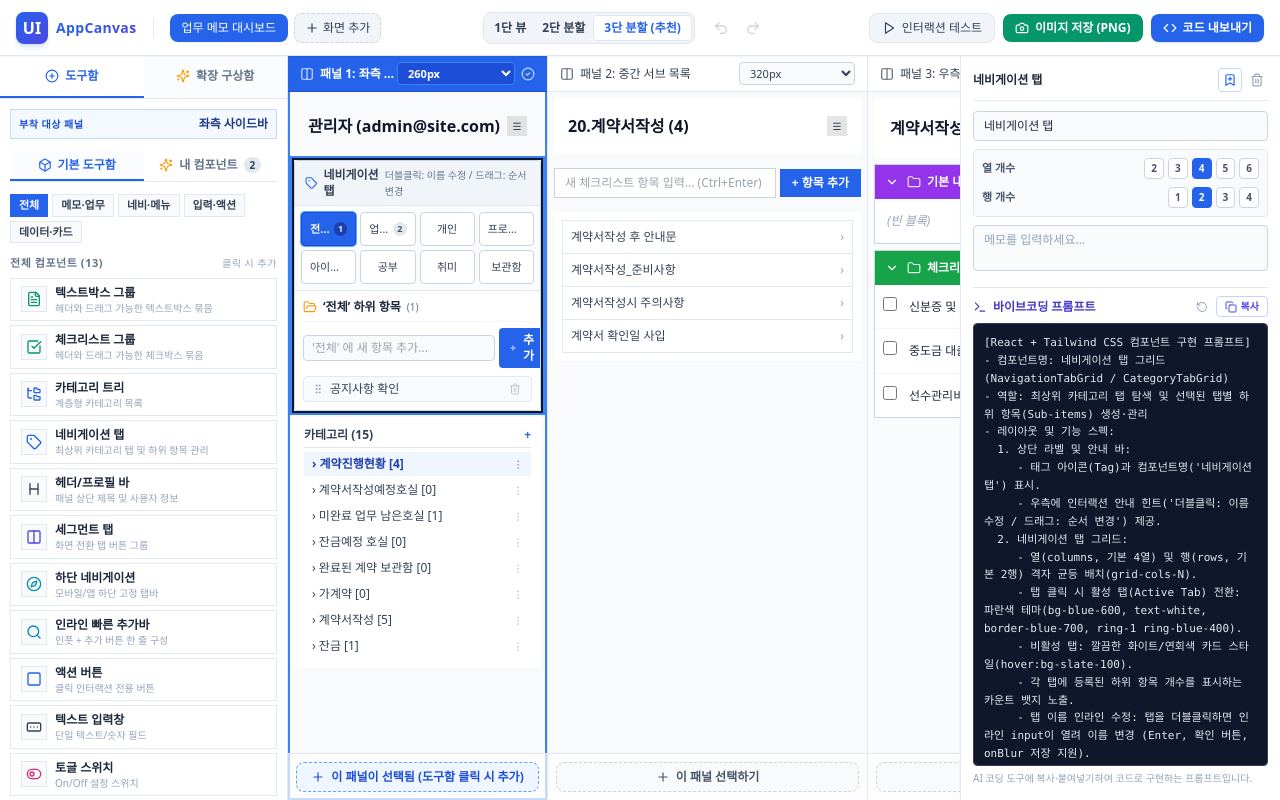
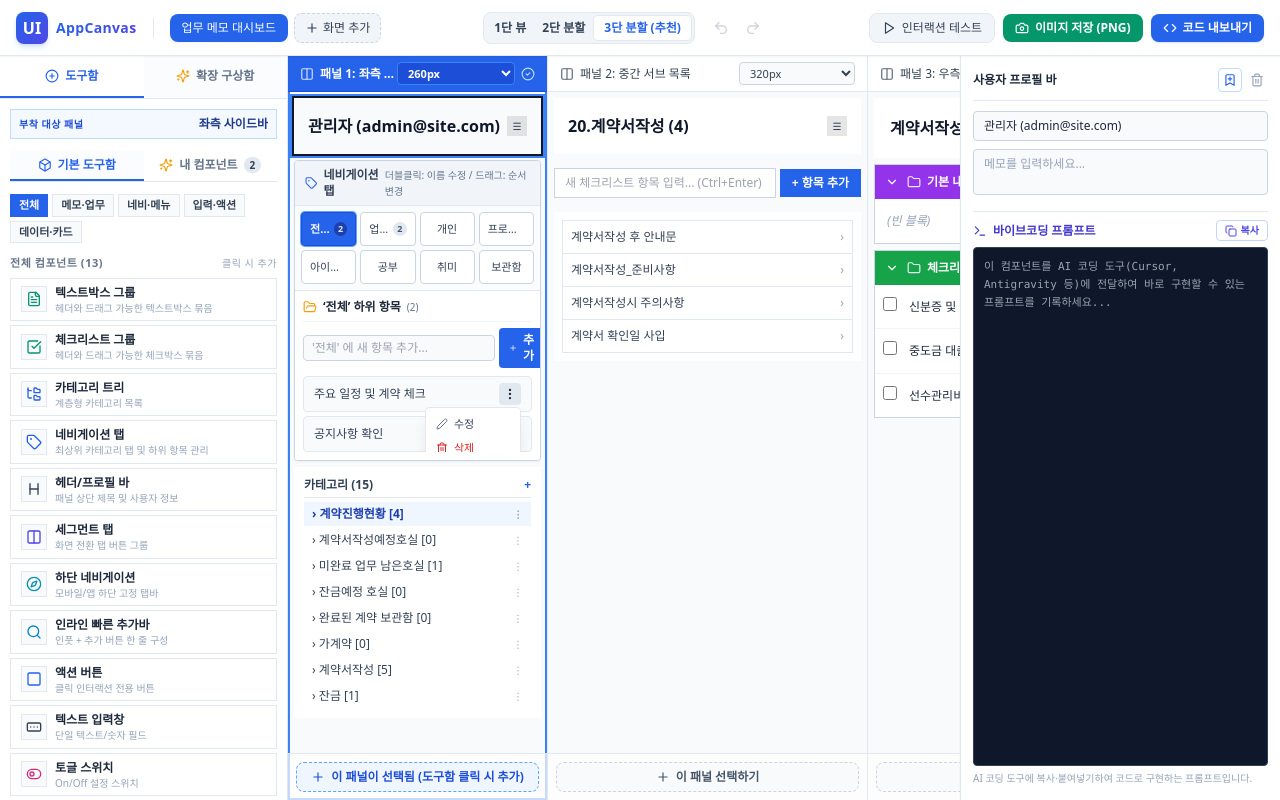
Before and after one commit to smartyoni/front_end_maker, a React (Vite) app: page / in a window 1280 px wide. Both pictures are taken after a click on the button 515 px from the left and 389 px from the top of the page. Built offline with nearby package versions, Linux system fonts and the light colour scheme; a web font is replaced by a local one.

Commit message:
feat: 네비게이션 탭 하위항목 드래그핸들 제거 및 3점메뉴(수정·삭제·취소) 구현, 바이브 프롬프트 동기화

```diff
--- a/src/components/canvas/CategorySubItemList.tsx
+++ b/src/components/canvas/CategorySubItemList.tsx
@@ -1,5 +1,5 @@
 import React, { useState } from 'react';
-import { Plus, Trash2, GripVertical, Check, FolderOpen } from 'lucide-react';
+import { Plus, Check, FolderOpen, MoreVertical, Edit2, Trash2, X } from 'lucide-react';
 
 interface CategorySubItemListProps {
   activeTabName: string;
@@ -22,6 +22,7 @@ export const CategorySubItemList: React.FC<CategorySubItemListProps> = ({
   const [draggedSubIndex, setDraggedSubIndex] = useState<number | null>(null);
   const [editingSubIndex, setEditingSubIndex] = useState<number | null>(null);
   const [editingSubText, setEditingSubText] = useState('');
+  const [menuOpenIndex, setMenuOpenIndex] = useState<number | null>(null);
 
   const handleAdd = (e: React.FormEvent) => {
     e.preventDefault();
@@ -31,12 +32,25 @@ export const CategorySubItemList: React.FC<CategorySubItemListProps> = ({
     setNewSubInput('');
   };
 
+  const handleStartEdit = (idx: number, text: string, e?: React.MouseEvent) => {
+    if (e) e.stopPropagation();
+    setEditingSubIndex(idx);
+    setEditingSubText(text);
+    setMenuOpenIndex(null);
+  };
+
   const handleSave = (idx: number) => {
     const trimmed = editingSubText.trim();
     if (trimmed) {
       onUpdateSubItem(idx, trimmed);
     }
     setEditingSubIndex(null);
+  };
+
+  const handleDelete = (idx: number, e?: React.MouseEvent) => {
+    if (e) e.stopPropagation();
+    onDeleteSubItem(idx);
+    setMenuOpenIndex(null);
   };
 
   const handleDrop = (targetIdx: number) => {
@@ -83,21 +97,22 @@ export const CategorySubItemList: React.FC<CategorySubItemListProps> = ({
         <div className="space-y-1 max-h-48 overflow-y-auto">
           {subItems.map((subItem, sIdx) => {
             const isSubDragging = sIdx === draggedSubIndex;
+            const isMenuOpen = menuOpenIndex === sIdx;
+
             return (
               <div
                 key={sIdx}
-                draggable
+                draggable={editingSubIndex !== sIdx}
                 onDragStart={() => setDraggedSubIndex(sIdx)}
                 onDragOver={(e) => e.preventDefault()}
                 onDrop={() => handleDrop(sIdx)}
-                className={`flex items-center justify-between px-2 py-1 rounded bg-slate-50 hover:bg-slate-100 border border-slate-200 text-xs text-slate-700 group transition ${
+                className={`relative flex items-center justify-between px-2.5 py-1.5 rounded bg-slate-50 hover:bg-slate-100 border border-slate-200 text-xs text-slate-700 transition ${
                   isSubDragging ? 'opacity-40 border-dashed border-blue-400' : ''
                 }`}
               >
                 <div className="flex items-center gap-1.5 flex-1 min-w-0 mr-2">
-                  <GripVertical className="w-3 h-3 text-slate-400 cursor-grab shrink-0" />
                   {editingSubIndex === sIdx ? (
-                    <div className="flex items-center gap-1 flex-1">
+                    <div className="flex items-center gap-1 flex-1" onClick={(e) => e.stopPropagation()}>
                       <input
                         type="text"
                         value={editingSubText}
@@ -108,32 +123,77 @@ export const CategorySubItemList: React.FC<CategorySubItemListProps> = ({
                           if (e.key === 'Escape') setEditingSubIndex(null);
                         }}
                         onBlur={() => handleSave(sIdx)}
-                        className="w-full text-xs px-1 py-0.5 bg-white border border-blue-500 rounded outline-none"
+                        className="w-full text-xs px-1.5 py-0.5 bg-white border border-blue-500 rounded outline-none"
                       />
-                      <button onClick={() => handleSave(sIdx)} className="text-emerald-600">
-                        <Check className="w-3 h-3" />
+                      <button
+                        onClick={() => handleSave(sIdx)}
+                        className="p-0.5 text-emerald-600 hover:text-emerald-700"
+                        title="저장"
+                      >
+                        <Check className="w-3.5 h-3.5" />
                       </button>
                     </div>
                   ) : (
                     <span
-                      onDoubleClick={() => {
-                        setEditingSubIndex(sIdx);
-                        setEditingSubText(subItem);
-                      }}
-                      className="truncate cursor-pointer hover:text-blue-600"
-                      title="더블클릭하여 수정"
+                      onDoubleClick={(e) => handleStartEdit(sIdx, subItem, e)}
+                      className="truncate cursor-pointer hover:text-blue-600 font-medium"
+                      title="더블클릭 또는 우측 3점 메뉴로 수정"
                     >
                       {subItem}
                     </span>
                   )}
                 </div>
-                <button
-                  onClick={() => onDeleteSubItem(sIdx)}
-                  className="p-0.5 text-slate-400 hover:text-red-500 opacity-60 group-hover:opacity-100 transition shrink-0"
-                  title="항목 삭제"
-                >
-                  <Trash2 className="w-3 h-3" />
-                </button>
+
+                {/* 우측 3점 메뉴 (수정, 삭제, 취소) */}
+                <div className="relative shrink-0">
+                  <button
+                    type="button"
+                    onClick={(e) => {
+                      e.stopPropagation();
+                      setMenuOpenIndex(isMenuOpen ? null : sIdx);
+                    }}
+                    className={`p-1 rounded text-slate-400 hover:text-slate-700 hover:bg-slate-200 transition ${
+                      isMenuOpen ? 'text-slate-800 bg-slate-200' : ''
+                    }`}
+                    title="항목 메뉴"
+                  >
+                    <MoreVertical className="w-3.5 h-3.5" />
+                  </button>
+
+                  {/* 3점 메뉴 팝업 */}
+                  {isMenuOpen && (
+                    <div
+                      className="absolute right-0 top-6 z-30 bg-white text-slate-700 shadow-lg border border-slate-200 py-1 w-24 rounded text-[11px] font-medium"
+                      onClick={(e) => e.stopPropagation()}
+                    >
+                      <button
+                        type="button"
+                        onClick={(e) => handleStartEdit(sIdx, subItem, e)}
+                        className="w-full px-2.5 py-1 text-left hover:bg-slate-100 flex items-center gap-1.5"
+                      >
+                        <Edit2 className="w-3 h-3 text-slate-500" />
+                        <span>수정</span>
+                      </button>
+                      <button
+                        type="button"
+                        onClick={(e) => handleDelete(sIdx, e)}
+                        className="w-full px-2.5 py-1 text-left hover:bg-red-50 text-red-600 flex items-center gap-1.5"
+                      >
+                        <Trash2 className="w-3 h-3" />
+                        <span>삭제</span>
+                      </button>
+                      <div className="border-t border-slate-100 my-0.5" />
+                      <button
+                        type="button"
+                        onClick={() => setMenuOpenIndex(null)}
+                        className="w-full px-2.5 py-1 text-left hover:bg-slate-100 text-slate-400 flex items-center gap-1.5"
+                      >
+                        <X className="w-3 h-3" />
+                        <span>취소</span>
+                      </button>
+                    </div>
+                  )}
+                </div>
               </div>
             );
           })}
--- a/src/components/inspector/VibePromptSection.tsx
+++ b/src/components/inspector/VibePromptSection.tsx
@@ -71,9 +71,12 @@ export const DEFAULT_VIBE_PROMPTS: Record<string, string> = {
      - 헤더: 폴더 아이콘(FolderOpen) + 현재 선택된 탭 이름('선택된 탭' 하위 항목) 및 총 개수 뱃지 표시.
      - 항목 추가 인풋: 텍스트 입력 후 Enter 또는 [+ 추가] 버튼 클릭 시 해당 탭의 하위 항목으로 등록.
      - 하위 항목 목록:
-       * 좌측 드래그 핸들(GripVertical)로 항목 간 상하 드래그 앤 드롭 순서 변경.
+       * 행 자체 드래그 앤 드롭(HTML5 Drag & Drop)으로 상하 순서 변경 (별도 드래그 핸들 없음).
        * 더블클릭 시 인라인 input으로 항목 텍스트 수정.
-       * 우측에 삭제(Trash2) 버튼 배치.
+       * 각 항목 우측 끝에 [⋮] 3점 메뉴 버튼 배치:
+         - [수정]: 해당 항목의 인라인 input 활성화 및 저장
+         - [삭제]: 해당 하위 항목 삭제
+         - [취소]: 3점 메뉴 닫기
        * 하위 항목이 없을 때 빈 상태 안내 문구 노출.
   4. 스타일:
      - Tailwind CSS 기반 컴팩트 비즈니스 도구 디자인, border-slate-300, 텍스트 text-xs 기반의 정밀한 레이아웃.`,
```
